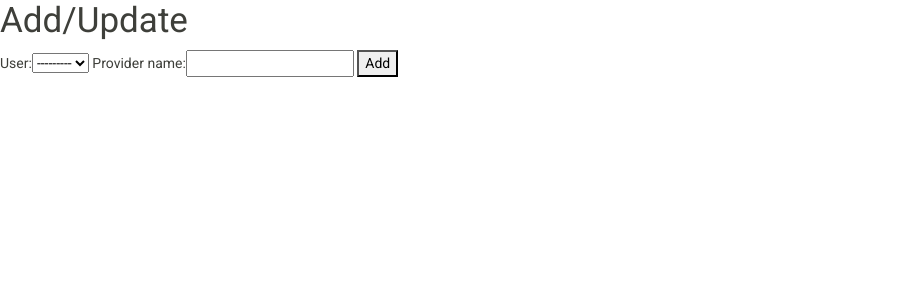
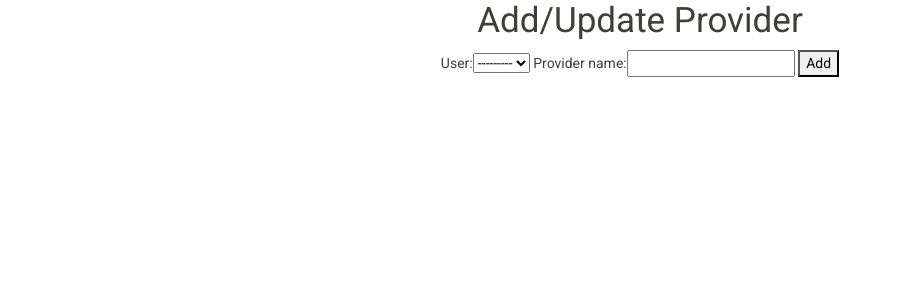
Before and after one commit to swiatlamiasta/django2app, a Django app: page /add_provider/ in a window 1280 px wide. Shown: the part 54-354 px from the top of the page, without its empty margins (0-901 px from the left). Run offline with Django 3.2, Linux system fonts and the light colour scheme; some libraries are stand-ins or nearby versions.

Commit message:
made urls in templates DRY

```diff
--- a/task/covfefe/templates/covfefe/add_provider.html
+++ b/task/covfefe/templates/covfefe/add_provider.html
@@ -1,11 +1,14 @@
 {% extends "covfefe/base.html" %}
 
 {% block content %}
-
-<h1>Add/Update</h1>
-<form method="POST">
-    {% csrf_token %}
-    {{ form }}
-    <button type="submit">Add</button>
-</form>
+<div class="d-flex flex-row justify-content-center">
+    <h1>Add/Update Provider</h1>
+</div>
+<div class="d-flex flex-row justify-content-center">
+    <form method="POST">
+        {% csrf_token %}
+        {{ form }}
+        <button type="submit">Add</button>
+    </form>
+</div>
 {% endblock %}
--- a/task/covfefe/templates/covfefe/base.html
+++ b/task/covfefe/templates/covfefe/base.html
@@ -10,19 +10,18 @@
 </head>
 <body>
     <header>
-                                <!-- TODO zrobic linki DRY -->
         <nav class="navbar navbar-expand-lg navbar-dark bg-primary">
-            <a class="navbar-brand" href="/index/">Covfefe App</a>
+            <a class="navbar-brand" href="{% url 'index' %}">Covfefe App</a>
             <button class="navbar-toggler" type="button" data-toggle="collapse" data-target="#navbarColor01" aria-controls="navbarColor01" aria-expanded="false" aria-label="Toggle navigation">
                 <span class="navbar-toggler-icon"></span>
             </button>
             <div class="collapse navbar-collapse" id="navbarColor01">
                 <ul class="navbar-nav mr-auto">
                 <li class="nav-item">
-                    <a class="nav-link" href="/offers/">Offers</a>
+                    <a class="nav-link" href="{% url 'offers' %}">Offers</a>
                 </li>
                 <li class="nav-item">
-                    <a class="nav-link" href="/providers/">Providers</a>
+                    <a class="nav-link" href="{% url 'providers' %}">Providers</a>
                 </li>
                 </ul>
             </div>
--- a/task/covfefe/templates/covfefe/providers.html
+++ b/task/covfefe/templates/covfefe/providers.html
@@ -12,6 +12,6 @@
     {% endfor %}
 </div>
 <div class="d-flex flex-row justify-content-center">
-        <button type="button" class="btn btn-primary btn-lg p-2" onclick="location.href = '/add_provider/';">Add new provider</button>
+        <button type="button" class="btn btn-primary btn-lg p-2" onclick="location.href = '{% url 'add_provider' %}';">Add new provider</button>
 </div>
 {% endblock %}
--- a/task/covfefe/views.py
+++ b/task/covfefe/views.py
@@ -2,18 +2,18 @@ from django.shortcuts import render, redirect
 from .models import Provider, Offer
 from .forms import ProviderForm
 
-def index(request, template_name='covfefe/index.html'):
+def index(request, template_name='covfefe/index.html', name='index'):
     return render(request, template_name, {})
 
-def providers(request, template_name='covfefe/providers.html'):
+def providers(request, template_name='covfefe/providers.html', name='providers'):
     providers = Provider.objects.all()
     return render(request, template_name, {'providers': providers})
 
-def offers(request, template_name='covfefe/offers.html'):
+def offers(request, template_name='covfefe/offers.html', name='offers'):
     offers = Offer.objects.all()
     return render(request, template_name, {'offers': offers})
 
-def add_provider(request, template_name='covfefe/add_provider.html'):
+def add_provider(request, template_name='covfefe/add_provider.html', name='add_provider'):
     form = ProviderForm(request.POST or None)
 
     if form.is_valid():
```
